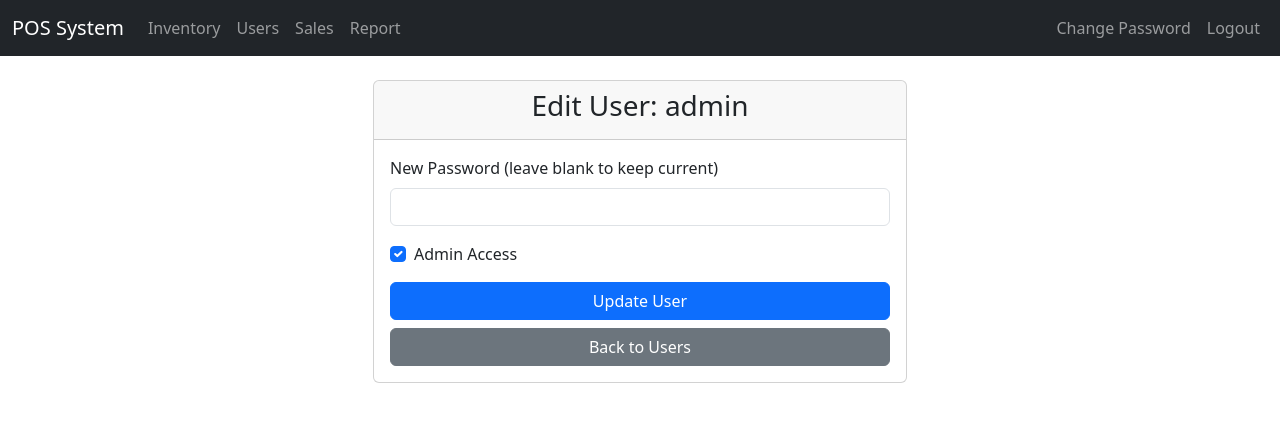
After one commit to jacksonkamau/Pos-System, a Flask app: page /edit_user/1 in a window 1280 px wide. The commit adds this page. Shown: the top 422 px of the page. Run offline with Flask 3, Linux system fonts and the light colour scheme; a user stored in the database is signed in.

Commit message:
Initial commit: POS System with user management, inventory, sales, and reporting features

```diff
--- a/app.py
+++ b/app.py
@@ -116,13 +116,26 @@ def items():
         flash('You do not have permission to access this page')
         return redirect(url_for('home'))
     if request.method == 'POST':
-        name = request.form['name']
-        stock = float(request.form['stock'])
-        base_price = float(request.form['base_price'])
-        new_item = Item(name=name, stock=stock)
-        new_item.set_price_tier(1, base_price)
-        db.session.add(new_item)
-        db.session.commit()
+        try:
+            name = request.form['name']
+            stock = float(request.form['stock'])
+            base_price = float(request.form['base_price'])
+
+            if stock < 0 or base_price < 0:
+                flash('Stock and price must be positive numbers')
+                return redirect(url_for('items'))
+
+            new_item = Item(name=name, stock=stock)
+            new_item.set_price_tier(1, base_price)
+            db.session.add(new_item)
+            db.session.commit()
+            flash('Item added successfully')
+        except ValueError as e:
+            flash('Invalid input: Please enter valid numbers for stock and price')
+            db.session.rollback()
+        except Exception as e:
+            flash(f'An error occurred: {str(e)}')
+            db.session.rollback()
         return redirect(url_for('items'))
     all_items = Item.query.all()
     return render_template('items.html', items=all_items)
@@ -136,11 +149,30 @@ def edit_item(item_id):
 
     item = Item.query.get_or_404(item_id)
     if request.method == 'POST':
-        quantity = int(request.form['quantity'])
-        price = float(request.form['price'])
-        item.set_price_tier(quantity, price)
-        db.session.commit()
-        flash('Price tier updated successfully')
+        try:
+            if 'update_stock' in request.form:
+                new_stock = float(request.form['new_stock'])
+                if new_stock < 0:
+                    flash('Stock cannot be negative')
+                    return redirect(url_for('edit_item', item_id=item_id))
+                item.stock = new_stock
+                db.session.commit()
+                flash('Stock updated successfully')
+            else:
+                quantity = int(request.form['quantity'])
+                price = float(request.form['price'])
+                if price < 0:
+                    flash('Price cannot be negative')
+                    return redirect(url_for('edit_item', item_id=item_id))
+                item.set_price_tier(quantity, price)
+                db.session.commit()
+                flash('Price tier updated successfully')
+        except ValueError as e:
+            flash('Invalid input: Please enter valid numbers')
+            db.session.rollback()
+        except Exception as e:
+            flash(f'An error occurred: {str(e)}')
+            db.session.rollback()
         return redirect(url_for('items'))
 
     tiers = json.loads(item.price_tiers)
@@ -199,29 +231,128 @@ def download_report():
         flash('You do not have permission to download reports')
         return redirect(url_for('home'))
 
-    si = StringIO()
-    cw = csv.writer(si)
+    try:
+        si = StringIO()
+        cw = csv.writer(si)
 
-    cw.writerow(['Date', 'Item', 'Quantity', 'Total Price (KES)'])
-    sales = Sale.query.order_by(Sale.timestamp.desc()).all()
-    for sale in sales:
-        item = Item.query.get(sale.item_id)
-        cw.writerow([
-            sale.timestamp.strftime('%Y-%m-%d %H:%M:%S'),
-            item.name,
-            sale.quantity,
-            sale.total_price
-        ])
+        # Write headers
+        cw.writerow(['Date', 'Item', 'Quantity', 'Total Price (KES)'])
 
-    output = si.getvalue()
-    si.close()
+        # Get all sales with their items
+        sales = Sale.query.order_by(Sale.timestamp.desc()).all()
 
-    return send_file(
-        StringIO(output),
-        mimetype='text/csv',
-        as_attachment=True,
-        download_name=f'sales_report_{datetime.now().strftime("%Y%m%d_%H%M%S")}.csv'
-    )
+        # Write data rows
+        for sale in sales:
+            item = Item.query.get(sale.item_id)
+            if item:  # Only write if item exists
+                cw.writerow([
+                    sale.timestamp.strftime('%Y-%m-%d %H:%M:%S'),
+                    item.name,
+                    f"{sale.quantity:.2f}",
+                    f"{sale.total_price:.2f}"
+                ])
+
+        output = si.getvalue()
+        si.close()
+
+        # Create response with proper headers
+        response = send_file(
+            StringIO(output),
+            mimetype='text/csv',
+            as_attachment=True,
+            download_name=f'sales_report_{datetime.now().strftime("%Y%m%d_%H%M%S")}.csv'
+        )
+
+        # Add headers to prevent caching
+        response.headers["Cache-Control"] = "no-cache, no-store, must-revalidate"
+        response.headers["Pragma"] = "no-cache"
+        response.headers["Expires"] = "0"
+
+        return response
+
+    except Exception as e:
+        flash(f'Error generating report: {str(e)}')
+        return redirect(url_for('report'))
+
+@app.route('/change_password', methods=['GET', 'POST'])
+@login_required
+def change_password():
+    if request.method == 'POST':
+        current_password = request.form['current_password']
+        new_password = request.form['new_password']
+        confirm_password = request.form['confirm_password']
+
+        if not current_user.check_password(current_password):
+            flash('Current password is incorrect')
+            return redirect(url_for('change_password'))
+
+        if new_password != confirm_password:
+            flash('New passwords do not match')
+            return redirect(url_for('change_password'))
+
+        current_user.set_password(new_password)
+        db.session.commit()
+        flash('Password changed successfully')
+        return redirect(url_for('home'))
+
+    return render_template('change_password.html')
+
+@app.route('/users')
+@login_required
+def users():
+    if not current_user.is_admin:
+        flash('You do not have permission to access this page')
+        return redirect(url_for('home'))
+    all_users = User.query.all()
+    return render_template('users.html', users=all_users)
+
+@app.route('/edit_user/<int:user_id>', methods=['GET', 'POST'])
+@login_required
+def edit_user(user_id):
+    if not current_user.is_admin:
+        flash('You do not have permission to edit users')
+        return redirect(url_for('home'))
+
+    user = User.query.get_or_404(user_id)
+    if request.method == 'POST':
+        try:
+            new_password = request.form.get('new_password')
+            is_admin = 'is_admin' in request.form
+
+            if new_password:
+                user.set_password(new_password)
+
+            user.is_admin = is_admin
+            db.session.commit()
+            flash('User updated successfully')
+            return redirect(url_for('users'))
+        except Exception as e:
+            flash(f'Error updating user: {str(e)}')
+            db.session.rollback()
+
+    return render_template('edit_user.html', user=user)
+
+@app.route('/delete_user/<int:user_id>', methods=['POST'])
+@login_required
+def delete_user(user_id):
+    if not current_user.is_admin:
+        flash('You do not have permission to delete users')
+        return redirect(url_for('home'))
+
+    if user_id == current_user.id:
+        flash('You cannot delete your own account')
+        return redirect(url_for('users'))
+
+    user = User.query.get_or_404(user_id)
+    try:
+        db.session.delete(user)
+        db.session.commit()
+        flash('User deleted successfully')
+    except Exception as e:
+        flash(f'Error deleting user: {str(e)}')
+        db.session.rollback()
+
+    return redirect(url_for('users'))
 
 # Initialize the database and create admin user if not exists
 with app.app_context():
--- a/templates/base.html
+++ b/templates/base.html
@@ -18,6 +18,7 @@
         {% if current_user.is_authenticated %}
           {% if current_user.is_admin %}
             <li class="nav-item"><a class="nav-link" href="/items">Inventory</a></li>
+            <li class="nav-item"><a class="nav-link" href="/users">Users</a></li>
           {% endif %}
           <li class="nav-item"><a class="nav-link" href="/sales">Sales</a></li>
           <li class="nav-item"><a class="nav-link" href="/report">Report</a></li>
@@ -25,6 +26,7 @@
       </ul>
       <ul class="navbar-nav">
         {% if current_user.is_authenticated %}
+          <li class="nav-item"><a class="nav-link" href="/change_password">Change Password</a></li>
           <li class="nav-item"><a class="nav-link" href="/logout">Logout</a></li>
         {% else %}
           <li class="nav-item"><a class="nav-link" href="/login">Login</a></li>
--- /dev/null
+++ b/templates/edit_user.html
@@ -0,0 +1,38 @@
+{% extends "base.html" %}
+
+{% block content %}
+<div class="container mt-4">
+    <div class="row justify-content-center">
+        <div class="col-md-6">
+            <div class="card">
+                <div class="card-header">
+                    <h3 class="text-center">Edit User: {{ user.username }}</h3>
+                </div>
+                <div class="card-body">
+                    {% with messages = get_flashed_messages() %}
+                        {% if messages %}
+                            {% for message in messages %}
+                                <div class="alert alert-info">{{ message }}</div>
+                            {% endfor %}
+                        {% endif %}
+                    {% endwith %}
+                    <form method="POST">
+                        <div class="mb-3">
+                            <label for="new_password" class="form-label">New Password (leave blank to keep current)</label>
+                            <input type="password" class="form-control" id="new_password" name="new_password">
+                        </div>
+                        <div class="mb-3 form-check">
+                            <input type="checkbox" class="form-check-input" id="is_admin" name="is_admin" {% if user.is_admin %}checked{% endif %}>
+                            <label class="form-check-label" for="is_admin">Admin Access</label>
+                        </div>
+                        <div class="d-grid gap-2">
+                            <button type="submit" class="btn btn-primary">Update User</button>
+                            <a href="{{ url_for('users') }}" class="btn btn-secondary">Back to Users</a>
+                        </div>
+                    </form>
+                </div>
+            </div>
+        </div>
+    </div>
+</div>
+{% endblock %}
```
Also changed, not shown: requirements.txt (+6 -5 lines), templates/change_password.html (added, +41 -0 lines), templates/edit_item.html (+15 -0 lines), templates/users.html (added, +37 -0 lines), README.md (added), 1 other file.
